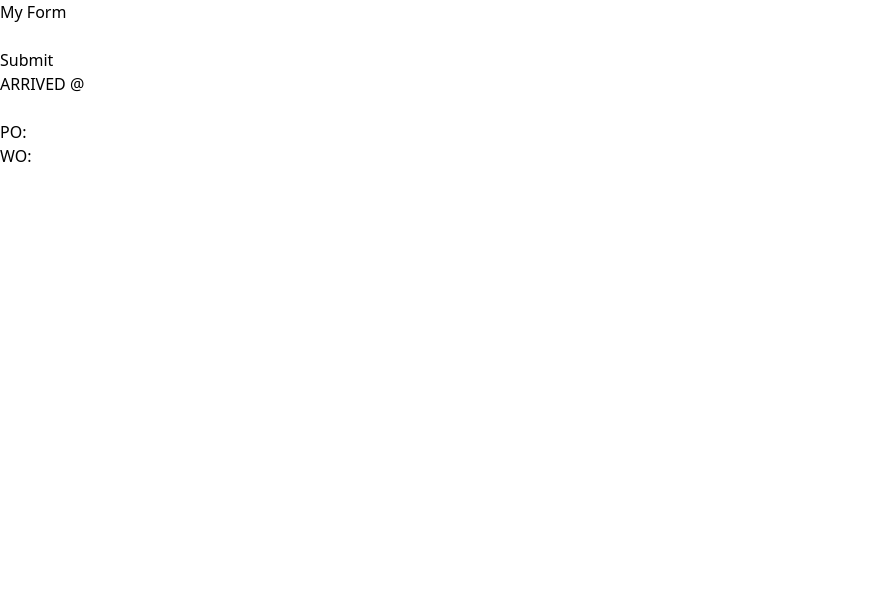
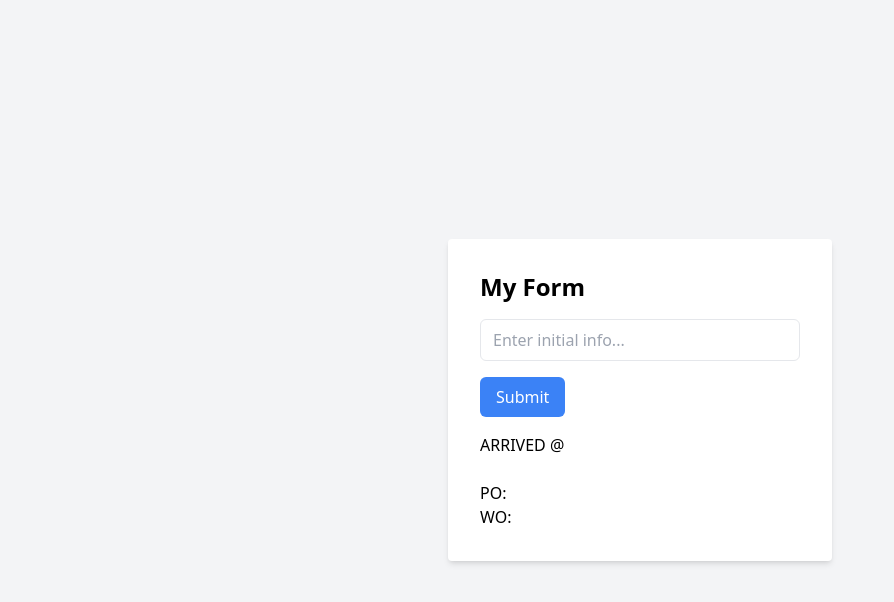
Before and after one commit to pepelopezcode/qpc-shortner, a React (Create React App) app: page / in a window 1280 px wide. Shown: the top 602 px of the page, without its empty margins (0-894 px from the left). Built offline with nearby package versions, Linux system fonts and the light colour scheme.

Commit message:
added some css

```diff
--- a/src/components/Form.js
+++ b/src/components/Form.js
@@ -56,21 +56,35 @@ function Form() {
       }, [done]);
 
     return (
-      <div>
-        <h2>My Form</h2>
+        <div className="min-h-screen bg-gray-100 flex items-center justify-center">
+        <div className="bg-white p-8 rounded shadow-md w-96">
+          <h2 className="text-2xl font-semibold mb-4">My Form</h2>
           <form onSubmit={handleSubmit}>
-          <div>
+            <div className="mb-4">
               <input
-              type="string"
+                className="w-full px-3 py-2 border rounded-md focus:outline-none focus:border-blue-500"
+                type="text"
                 id="string"
                 value={initialInfo}
                 onChange={(e) => setInitialInfo(e.target.value)}
+                placeholder="Enter initial info..."
                 required
               />
             </div>
-          <button type="submit">Submit</button>
+            <button
+              className="bg-blue-500 text-white px-4 py-2 rounded-md hover:bg-blue-600"
+              type="submit"
+            >
+              Submit
+            </button>
           </form>
-        <p dangerouslySetInnerHTML={{ __html: endProduct }}></p>
+          <div className="mt-4">
+            <p
+              className="whitespace-pre-line"
+              dangerouslySetInnerHTML={{ __html: endProduct }}
+            ></p>
+          </div>
+        </div>
       </div>
     );
 }
```
Lines whose indentation alone changed are shown as unchanged.
